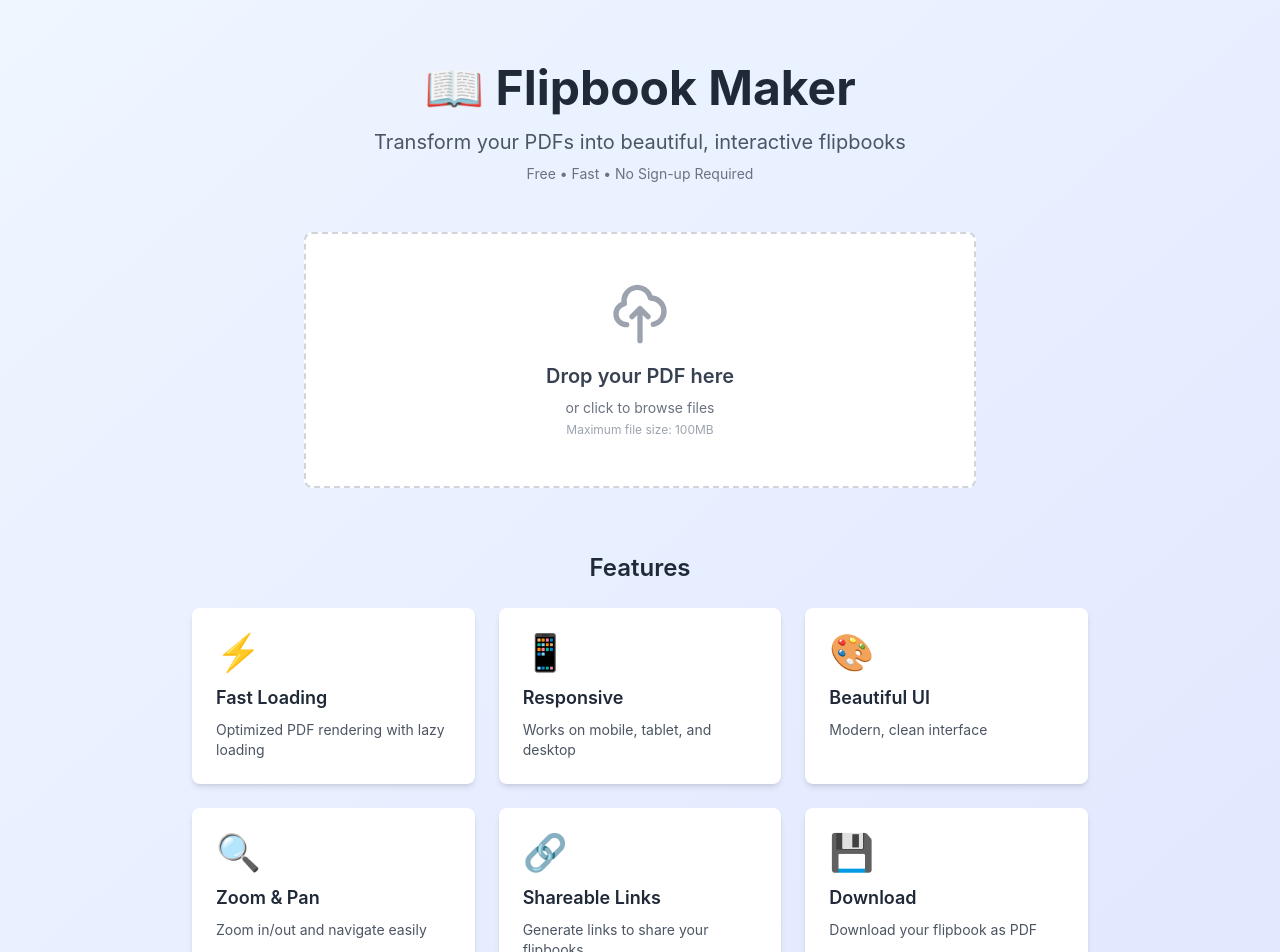
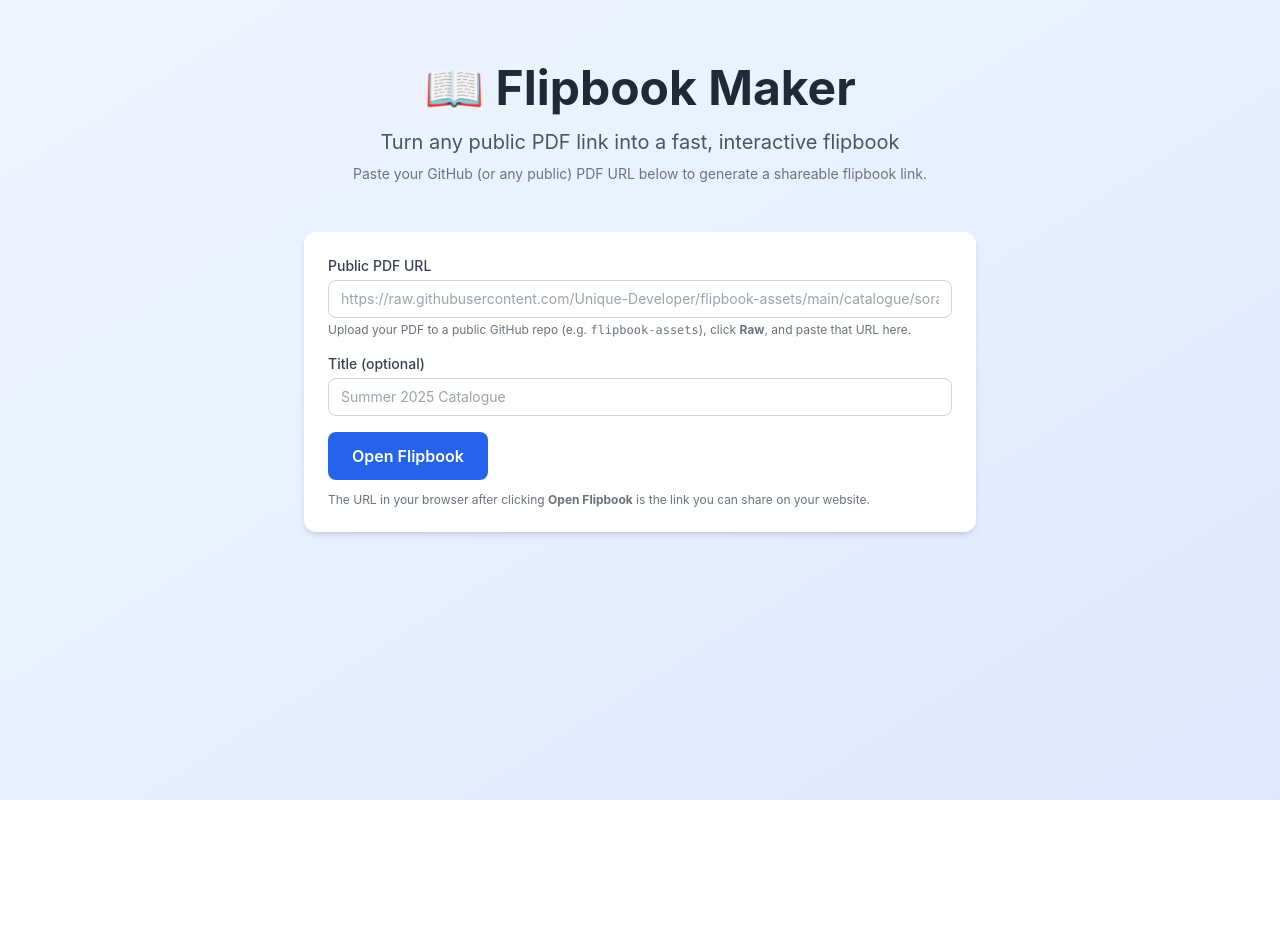
Before and after one commit to Unique-Developer/flipbook-maker, a React (Vite) app: page / in a window 1280 px wide. Shown: the top 952 px of the page. After the commit the page ends 800 px from the top, so only its background shows below. Built offline with nearby package versions, Linux system fonts and the light colour scheme.

Commit message:
Simplify to URL-based flipbook viewer

```diff
--- a/src/App.tsx
+++ b/src/App.tsx
@@ -1,20 +1,18 @@
 import { useState, useEffect } from 'react';
-import PDFUpload from './components/PDFUpload';
 import FlipbookViewer from './components/FlipbookViewer';
-import { generateFlipbookId, saveFlipbook } from './utils/storage';
-import { loadPDF } from './utils/pdfUtils';
 
 function App() {
-  const [currentPDF, setCurrentPDF] = useState<File | null>(null);
-  const [isProcessing, setIsProcessing] = useState(false);
-
-  // Shared-view state for permanent GitHub-hosted PDFs
+  // State for URL-based viewing
   const [sharedPdfUrl, setSharedPdfUrl] = useState<string | null>(null);
   const [sharedTitle, setSharedTitle] = useState<string | undefined>(undefined);
 
-  // Check for shared view in URL hash: #/view?pdf=...&title=...
+  // Landing page form inputs
+  const [pdfUrlInput, setPdfUrlInput] = useState('');
+  const [titleInput, setTitleInput] = useState('');
+
+  // Parse URL hash: #/view?pdf=...&title=...
   useEffect(() => {
-    const hash = window.location.hash; // e.g. "#/view?pdf=...&title=..."
+    const hash = window.location.hash;
     if (hash.startsWith('#/view')) {
       const [, queryString] = hash.split('?');
       const params = new URLSearchParams(queryString ?? '');
@@ -28,36 +26,23 @@ function App() {
     }
   }, []);
 
-  const handleUpload = async (file: File) => {
-    setIsProcessing(true);
+  const handleOpenFromForm = () => {
+    const trimmedUrl = pdfUrlInput.trim();
+    const trimmedTitle = titleInput.trim();
+    if (!trimmedUrl) {
+      alert('Please paste a public PDF URL (e.g. GitHub raw URL).');
+      return;
+    }
 
-    try {
-      // Load PDF locally to get page count (for UX only)
-      const pdf = await loadPDF(file);
-      const totalPages = pdf.numPages;
+    const base = `${window.location.origin}${window.location.pathname}`;
+    const params = new URLSearchParams();
+    params.set('pdf', trimmedUrl);
+    if (trimmedTitle) {
+      params.set('title', trimmedTitle);
+    }
 
-      // Optionally store metadata locally (for a simple recent list in future)
-      const id = generateFlipbookId();
-      saveFlipbook({
-        id,
-        name: file.name,
-        totalPages,
-        createdAt: Date.now(),
-      });
-
-      // Show this PDF in the viewer for the current session only
-      setCurrentPDF(file);
-    } catch (error) {
-      console.error('Error processing PDF:', error);
-      alert('Failed to process PDF. Please try again.');
-    } finally {
-      setIsProcessing(false);
-    }
-  };
-
-  const handleCloseViewer = () => {
-    setCurrentPDF(null);
-    window.location.hash = '';
+    // Navigate to the viewer URL so this link can be copied and shared
+    window.location.href = `${base}#/view?${params.toString()}`;
   };
 
   const handleCloseSharedViewer = () => {
@@ -66,7 +51,7 @@ function App() {
     window.location.hash = '';
   };
 
-  // If opened via share link (permanent GitHub-hosted PDF)
+  // If opened via share link (permanent PDF URL), show viewer
   if (sharedPdfUrl) {
     return (
       <FlipbookViewer
@@ -77,16 +62,7 @@ function App() {
     );
   }
 
-  // If a local PDF has been uploaded in this session
-  if (currentPDF) {
-    return (
-      <FlipbookViewer
-        pdfFile={currentPDF}
-        onClose={handleCloseViewer}
-      />
-    );
-  }
-
+  // Otherwise show landing page with URL form
   return (
     <div className="min-h-screen bg-gradient-to-br from-blue-50 to-indigo-100">
       <div className="container mx-auto px-4 py-16">
@@ -96,48 +72,59 @@ function App() {
             📖 Flipbook Maker
           </h1>
           <p className="text-xl text-gray-600">
-            Transform your PDFs into beautiful, interactive flipbooks
+            Turn any public PDF link into a fast, interactive flipbook
           </p>
           <p className="text-sm text-gray-500 mt-2">
-            Free • Fast • No Sign-up Required
+            Paste your GitHub (or any public) PDF URL below to generate a shareable flipbook link.
           </p>
         </header>
 
-        {/* Upload Area */}
-        <PDFUpload onUpload={handleUpload} isProcessing={isProcessing} />
+        {/* URL Input Form */}
+        <div className="max-w-2xl mx-auto bg-white rounded-xl shadow-md p-6 space-y-4">
+          <div>
+            <label className="block text-sm font-medium text-gray-700 mb-1">
+              Public PDF URL
+            </label>
+            <input
+              type="text"
+              value={pdfUrlInput}
+              onChange={(e) => setPdfUrlInput(e.target.value)}
+              placeholder="https://raw.githubusercontent.com/Unique-Developer/flipbook-assets/main/catalogue/sora.pdf"
+              className="w-full px-3 py-2 border border-gray-300 rounded-lg focus:outline-none focus:ring-2 focus:ring-blue-500 text-xs md:text-sm"
+            />
+            <p className="text-xs text-gray-500 mt-1">
+              Upload your PDF to a public GitHub repo (e.g. <code>flipbook-assets</code>), click <strong>Raw</strong>,
+              and paste that URL here.
+            </p>
+          </div>
 
-        {/* Features List */}
-        <div className="mt-16 max-w-4xl mx-auto">
-          <h2 className="text-2xl font-semibold text-gray-800 mb-6 text-center">
-            Features
-          </h2>
-          <div className="grid md:grid-cols-2 lg:grid-cols-3 gap-6">
-            {[
-              { icon: '⚡', title: 'Fast Loading', desc: 'Optimized PDF rendering with lazy loading' },
-              { icon: '📱', title: 'Responsive', desc: 'Works on mobile, tablet, and desktop' },
-              { icon: '🎨', title: 'Beautiful UI', desc: 'Modern, clean interface' },
-              { icon: '🔍', title: 'Zoom & Pan', desc: 'Zoom in/out and navigate easily' },
-              { icon: '🔗', title: 'Shareable Links', desc: 'Generate links to share your flipbooks' },
-              { icon: '💾', title: 'Download', desc: 'Download your flipbook as PDF' },
-            ].map((feature, idx) => (
-              <div
-                key={idx}
-                className="bg-white rounded-lg p-6 shadow-md hover:shadow-lg transition-shadow"
-              >
-                <div className="text-4xl mb-3">{feature.icon}</div>
-                <h3 className="text-lg font-semibold text-gray-800 mb-2">
-                  {feature.title}
-                </h3>
-                <p className="text-sm text-gray-600">{feature.desc}</p>
-              </div>
-            ))}
+          <div>
+            <label className="block text-sm font-medium text-gray-700 mb-1">
+              Title (optional)
+            </label>
+            <input
+              type="text"
+              value={titleInput}
+              onChange={(e) => setTitleInput(e.target.value)}
+              placeholder="Summer 2025 Catalogue"
+              className="w-full px-3 py-2 border border-gray-300 rounded-lg focus:outline-none focus:ring-2 focus:ring-blue-500 text-sm"
+            />
+          </div>
+
+          <div className="flex items-center justify-between flex-wrap gap-3">
+            <button
+              onClick={handleOpenFromForm}
+              className="px-6 py-3 bg-blue-600 text-white rounded-lg hover:bg-blue-700 transition-colors font-semibold"
+            >
+              Open Flipbook
+            </button>
+
+            <div className="text-xs text-gray-500">
+              The URL in your browser after clicking <strong>Open Flipbook</strong> is the link you can share
+              on your website.
+            </div>
           </div>
         </div>
-
-        {/* Footer */}
-        <footer className="mt-16 text-center text-gray-600 text-sm">
-          <p>Made with ❤️ - Free Flipbook Maker</p>
-        </footer>
       </div>
     </div>
   );
```
